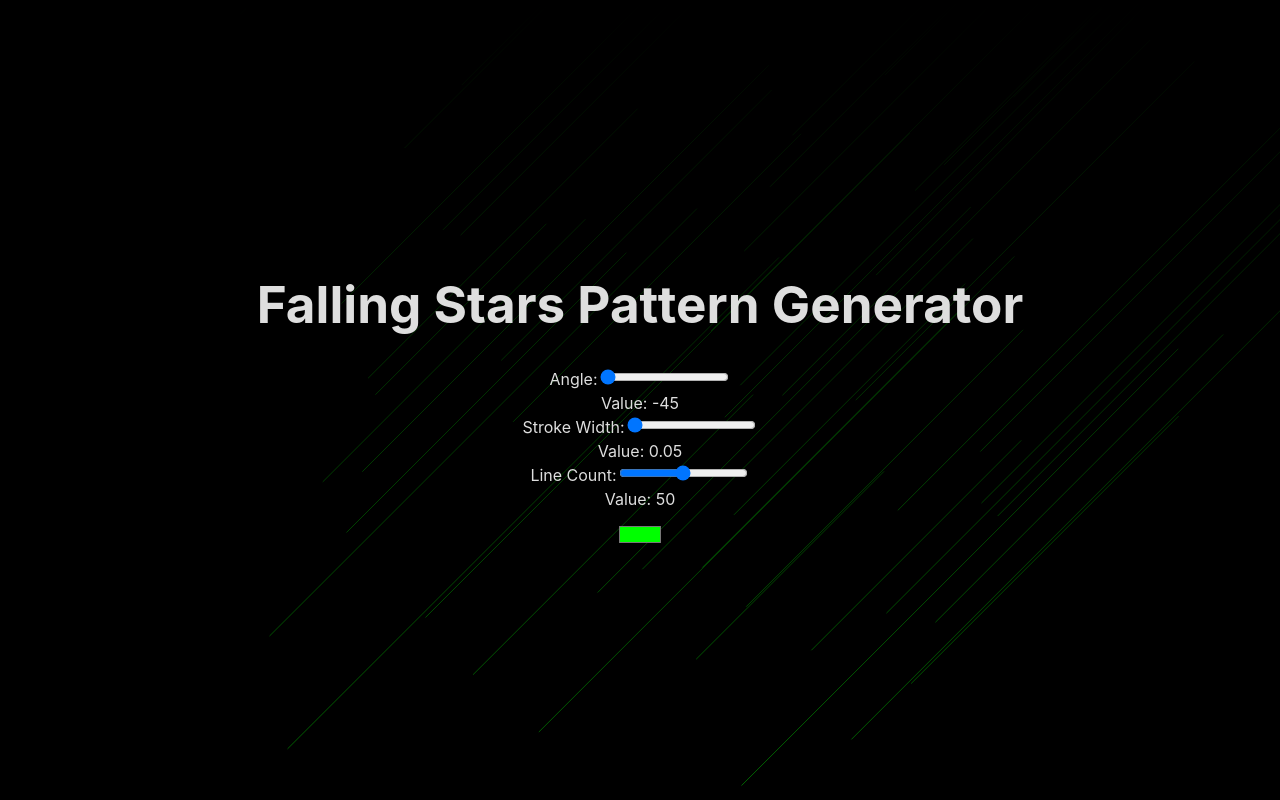
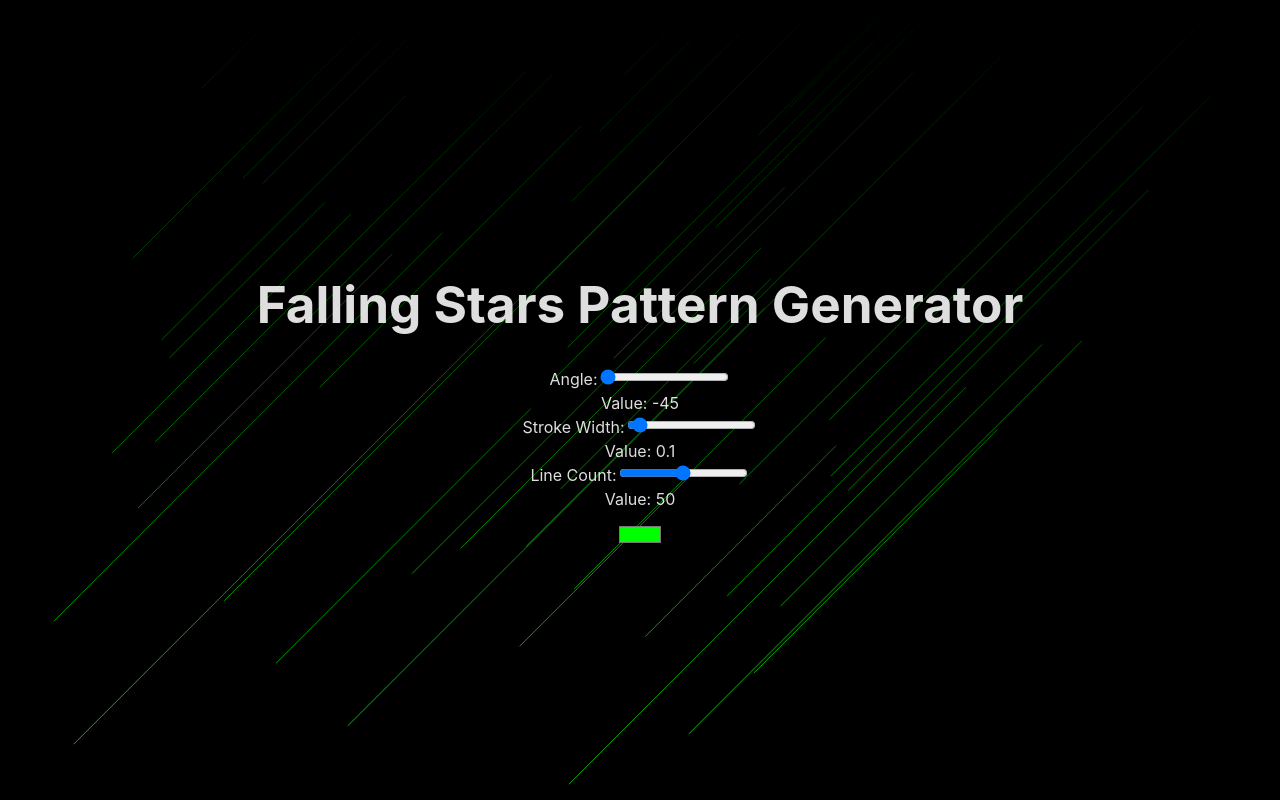
Before and after one commit to Marat200118/React-Artistique, a React (Vite) app: page / in a window 1280 px wide. Built offline with nearby package versions, Linux system fonts and the light colour scheme.

Commit message:
fixed the positioning issue

```diff
--- a/src/App.css
+++ b/src/App.css
@@ -1,5 +1,5 @@
 #root {
-  max-width: 1280px;
+  max-width: 100vw;
   margin: 0 auto;
   padding: 2rem;
   text-align: center;
--- a/src/App.jsx
+++ b/src/App.jsx
@@ -5,7 +5,7 @@ import LinePatternGenerator from './components/LinePatternGenerator';
 import ColorPicker from './components/ColorPicker';
 
 const App = () => {
-  const [strokeWidth, setStrokeWidth] = useState(0.05);
+  const [strokeWidth, setStrokeWidth] = useState(0.1);
   const [lineCount, setLineCount] = useState(50);
   const [angle, setAngle] = useState(-45);
   const [lineColor, setLineColor] = useState('#00FF00');
--- a/src/components/LinePatternGenerator.jsx
+++ b/src/components/LinePatternGenerator.jsx
@@ -9,27 +9,17 @@ const LinePatternGenerator = ({ lineCount, strokeWidth, lineColor, angle }) => {
   const lines = Array.from({ length: lineCount }, (_, i) => {
 
     // const x1 = randomInRange(0, 100);
-    const x1 = Math.random() * 100;
+    // const x1 = Math.random() * 100;
     // const y1 = randomInRange(0, 100);
-    const y1 = Math.random() * 100;
+    // const y1 = Math.random() * 100;
 
-    // const x1 = `${Math.random() * 100}%`;
-    // const y1 = `${Math.random() * 100}%`;
-
+    const x1 = Math.random() * 120 - 10; // Starting from -10% to 110% of the viewBox width
+    const y1 = Math.random() * 120 - 10; // Starting from -10% to 110% of the viewBox height
 
     const lineLength = randomInRange(30, 100);
 
     const x2 = x1 + lineLength * Math.cos((angle * Math.PI) / 180);
     const y2 = y1 + lineLength * Math.sin((angle * Math.PI) / 180);
-
-
-    // const x1=10;
-    // const y1=10;
-    // const x2=90;
-    // const y2=90;
-
-    // const x2 = x1 + lineLength * Math.cos(angle);
-
 
     return (
       <line
@@ -47,7 +37,7 @@ const LinePatternGenerator = ({ lineCount, strokeWidth, lineColor, angle }) => {
 
   return (
     <svg
-      viewBox="0 0 100 100"
+      viewBox="50 0 50 110"
       preserveAspectRatio="xMidYMid meet"
       width="100%"
       height="100%"
```
